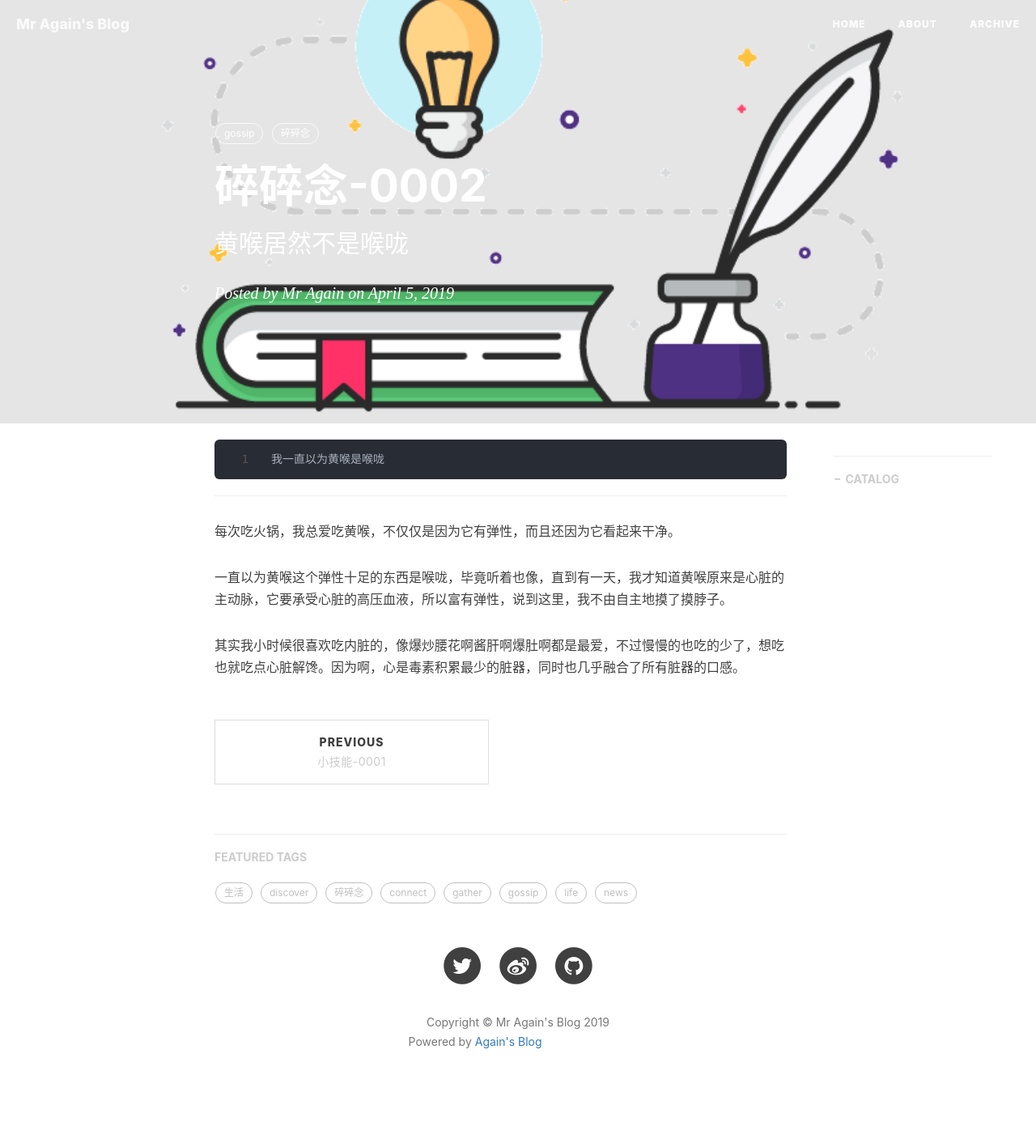
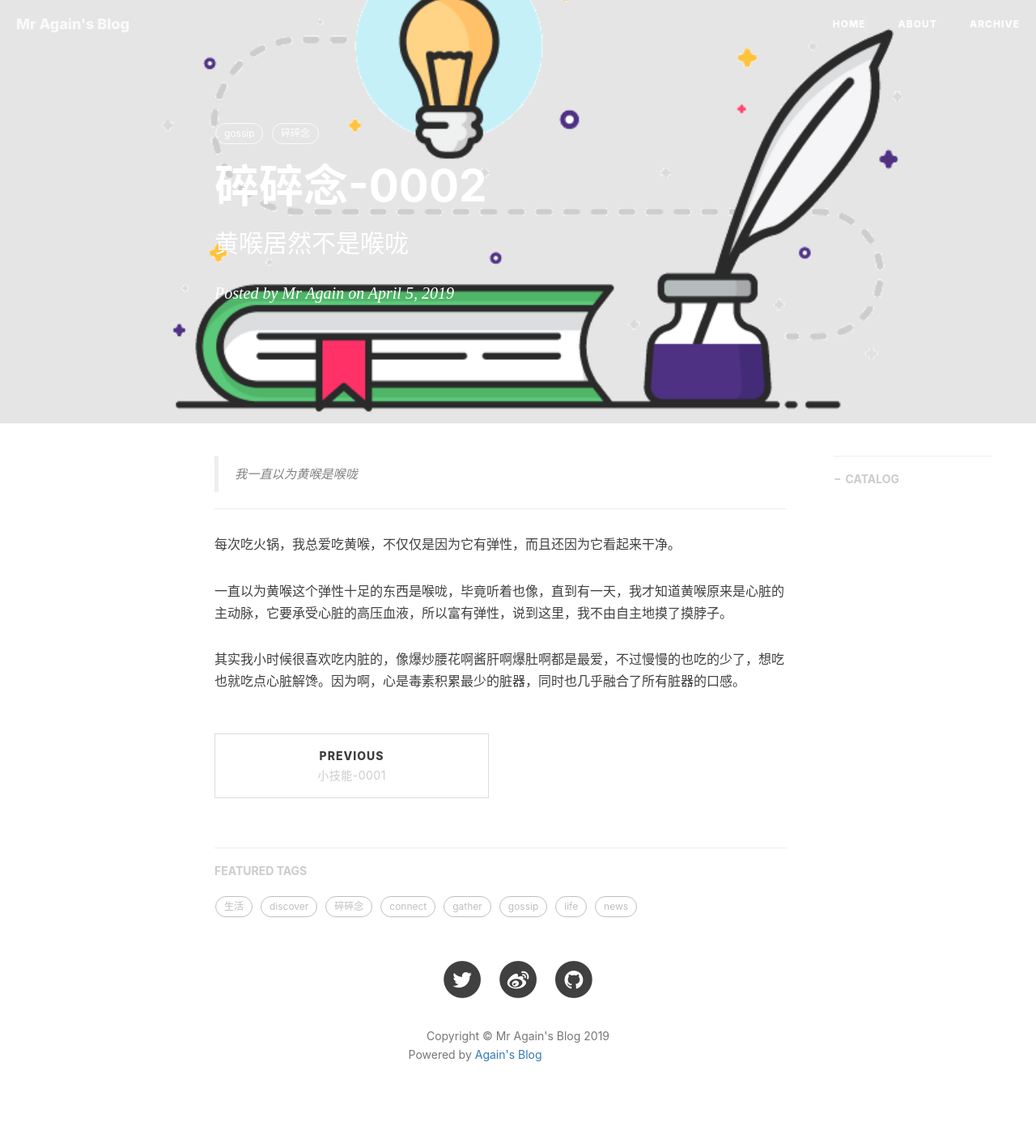
Before and after one commit to vander1997/vander1997.github.io, a Jekyll site: the page built from _posts/2019-04-05-碎碎念0002.md, in a window 1280 px wide. Shown: the whole page at 81% size. Built offline with Jekyll 4.4.1, drawn with Linux system fonts in a browser that asks for light colours; nearby versions of some CDN libraries; comment, search, counter and statistics services are not loaded; grey boxes are pictures that could not be loaded.

Commit message:
Update 2019-04-05-碎碎念0002.md

````diff
--- a/_posts/2019-04-05-碎碎念0002.md
+++ b/_posts/2019-04-05-碎碎念0002.md
@@ -11,9 +11,7 @@ tags:
     - 碎碎念
 ---
 
-```
-我一直以为黄喉是喉咙
-```
+> 我一直以为黄喉是喉咙
 
 -------
 每次吃火锅，我总爱吃黄喉，不仅仅是因为它有弹性，而且还因为它看起来干净。
````
